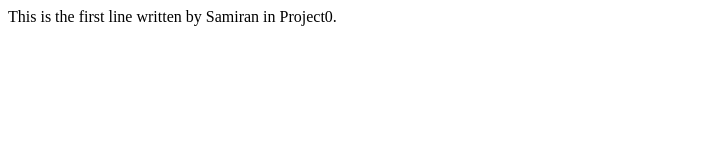
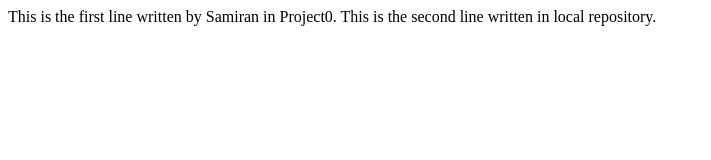
Before and after one commit to samiranmanna/Project0, a plain HTML site: page index.html in a window 1280 px wide. Shown: the whole page, without its empty margins (0-711 px from the left). Drawn offline with Linux system fonts and the light colour scheme.

Commit message:
Added second line

```diff
--- a/index.html
+++ b/index.html
@@ -5,5 +5,6 @@
     </head>
     <body>
         This is the first line written by Samiran in Project0.
+	This is the second line written in local repository.
     </body>
 </html>
```
